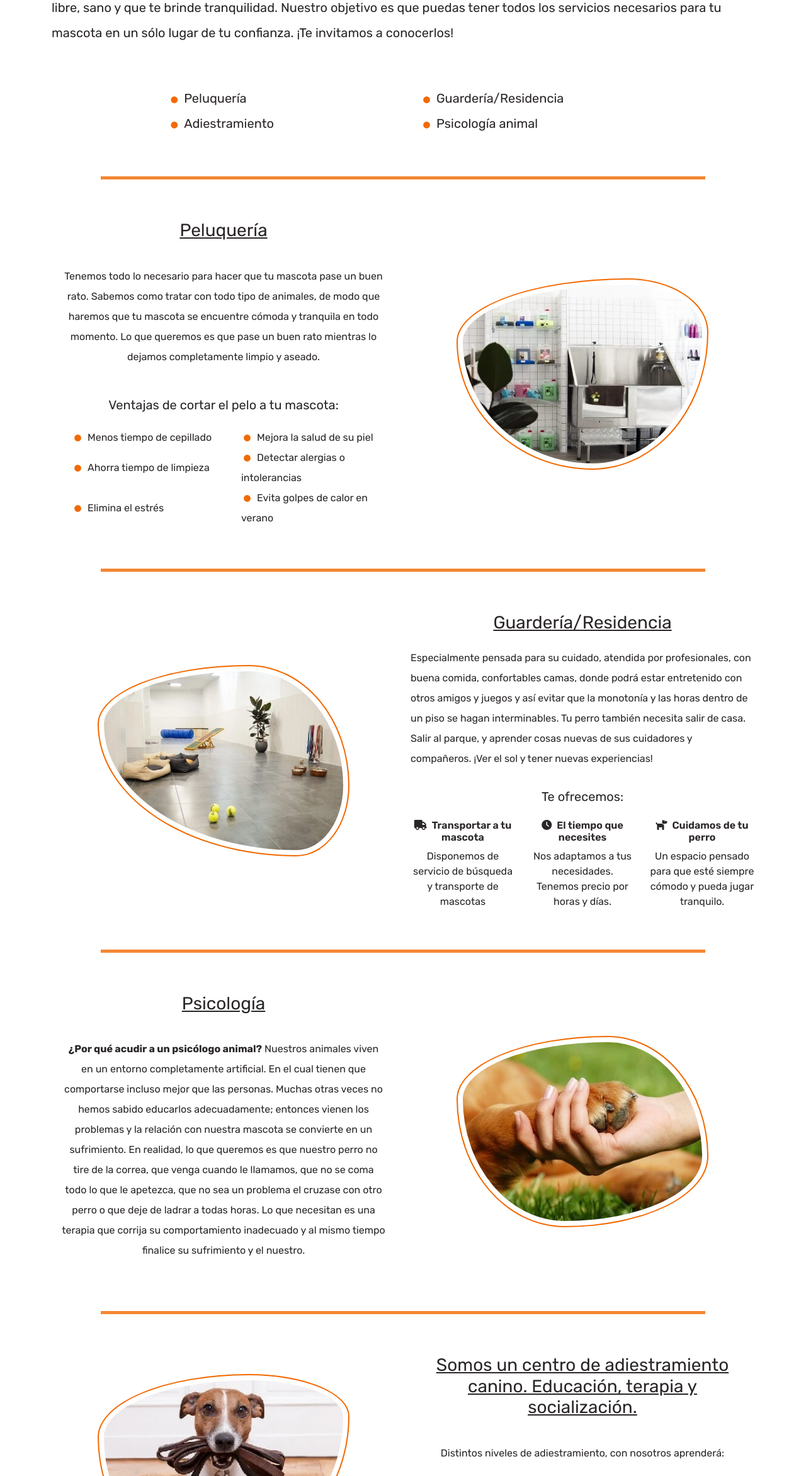
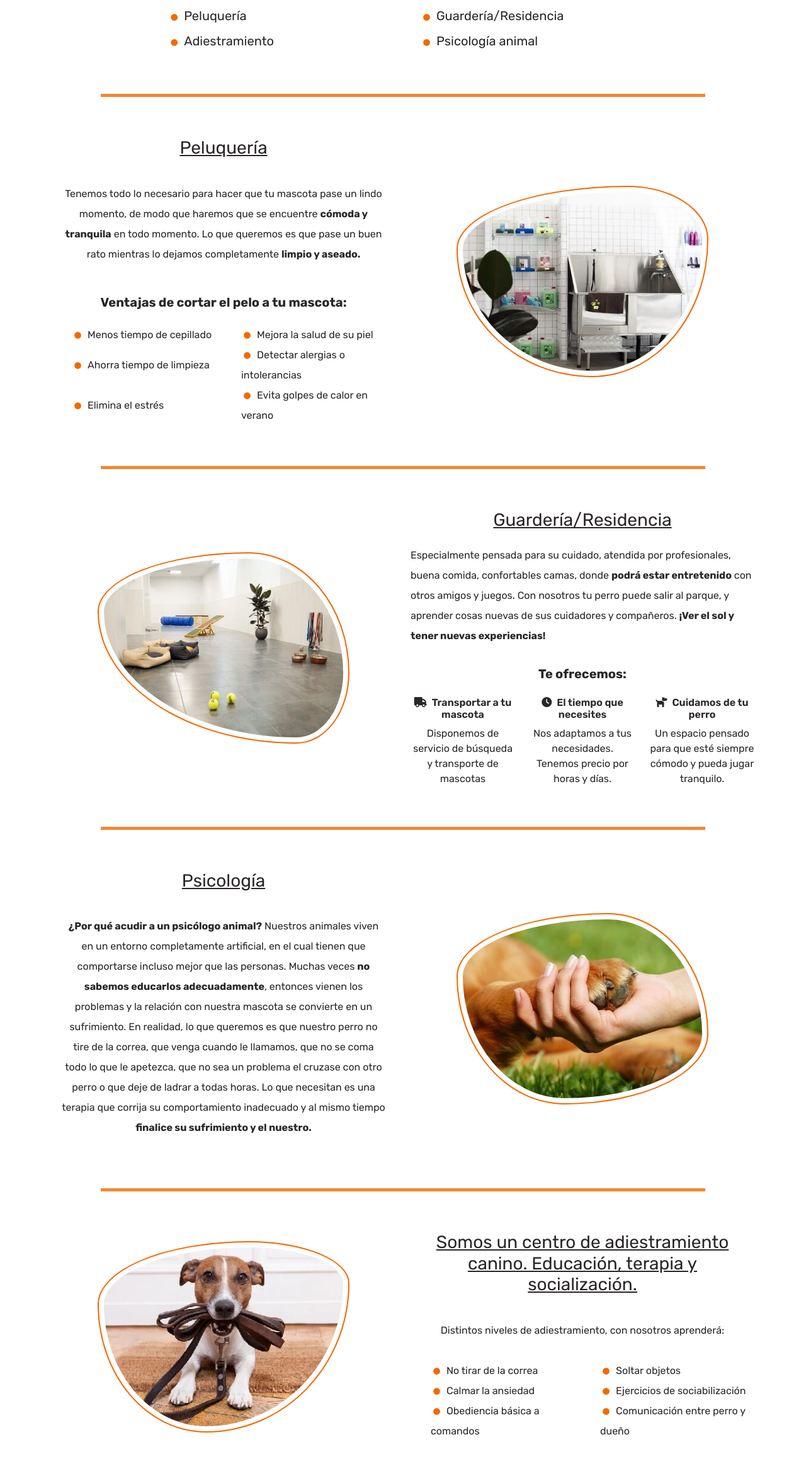
Before and after one commit to julilupo/guarderia_canina, a website: page servicios/Servicios.html in a window 1280 px wide. Shown: the part 456-2800 px from the top of the page at 63% size. Drawn offline with nearby package versions, Linux system fonts and the light colour scheme.

Commit message:
modificaciones responsive servicios

```diff
--- a/scss/modulos/_servicios.scss
+++ b/scss/modulos/_servicios.scss
@@ -3,6 +3,9 @@
 
     &__titulo{
         text-shadow: $shadow;
+        &-parrafo{
+            font-size: 18px;
+        }
     }
 
     &__texto{
@@ -18,6 +21,11 @@
         @include mobile{
             max-width: 250px;
             max-height: 250px;
+        }
+        &Otra{
+            @include tablet{
+                order: -1;
+            }
         }
     }
 
--- a/servicios/Servicios.html
+++ b/servicios/Servicios.html
@@ -21,7 +21,7 @@
   <!-- Header/Nav -->
 
   <header>
-    <nav class="navegador navbar navbar-expand-lg p-0">
+    <nav class="navegadorOtro navbar navbar-expand-lg pb-4">
       <div class="container">
         <a class="navbar-brand" href="../index.html"><img class="navegador__logo" src="../Assets/logo.png" alt="Logo Guarderia Canina"></a>
         <button class="navbar-toggler text-white" type="button" data-bs-toggle="collapse" data-bs-target="#navbarNav"
@@ -49,8 +49,6 @@
     </nav>
   </header>
 
-    <svg xmlns="http://www.w3.org/2000/svg" viewBox="0 0 1440 170"><path fill="#f26900" fill-opacity="1" d="M0,64L60,64C120,64,240,64,360,85.3C480,107,600,149,720,138.7C840,128,960,64,1080,58.7C1200,53,1320,107,1380,133.3L1440,160L1440,0L1380,0C1320,0,1200,0,1080,0C960,0,840,0,720,0C600,0,480,0,360,0C240,0,120,0,60,0L0,0Z"></path></svg>
-
   <!-- Main Section -->
 
 
@@ -58,7 +56,7 @@
     <section class="pb-5">
       <div class="servicios__texto container d-flex flex-column justify-content-center align-items-center">
         <h2 class="servicios__titulo text-uppercase text-center fs-1 pt-5 pb-5">Nuestros Servicios</h2>
-        <p class="lh-lg fs-5">En <b>Guardería Canina</b> queremos ofrecerte los mejores servicios para que puedas dejar a tu mascota en un ambiente libre, sano y que te brinde tranquilidad. Nuestro objetivo es que puedas tener todos los servicios necesarios para tu mascota en un sólo lugar de tu confianza. ¡Te invitamos a conocerlos! </p>
+        <p class="servicios__titulo-parrafo lh-lg">En <b>Guardería Canina</b> queremos ofrecerte los mejores servicios para que puedas dejar a <b>tu mascota</b> en un ambiente libre, sano y que te brinde tranquilidad. Nuestro objetivo es que puedas tener todos los servicios necesarios para tu mascota en un sólo lugar de tu confianza. <b>¡Te invitamos a conocerlos!</b></p>
         <ul class= "row row-cols-md-2 row-cols-1 lh-lg fs-5 mt-5">
           <li class="servicios__list col">Peluquería</li>
           <li class="servicios__list col">Guardería/Residencia</li>
@@ -71,8 +69,8 @@
         <div class="row justify-content-center align-items-center">
           <div class="col-md-6 col-sm-12 d-flex flex-column justify-content-evenly align-items-center">
             <h3 class="text-center text-decoration-underline p-3">Peluquería</h3>
-            <p class="text-center lh-lg p-3">Tenemos todo lo necesario para hacer que tu mascota pase un buen rato. Sabemos como tratar con todo tipo de animales, de modo que haremos que tu mascota se encuentre cómoda y tranquila en todo momento. Lo que queremos es que pase un buen rato mientras lo dejamos completamente limpio y aseado.</p>
-            <h5 class="text-center p-3">Ventajas de cortar el pelo a tu mascota:</h5>
+            <p class="text-center lh-lg p-3">Tenemos todo lo necesario para hacer que tu mascota pase un lindo momento, de modo que haremos que se encuentre <b>cómoda y tranquila</b> en todo momento. Lo que queremos es que pase un buen rato mientras lo dejamos completamente <b>limpio y aseado.</b></p>
+            <h5 class="text-center p-3 fw-bold">Ventajas de cortar el pelo a tu mascota:</h5>
             <ul class="row row-cols-md-2 row-cols-1 lh-lg justify-content-center align-items-center">
               <li class="servicios__list col text-left">Menos tiempo de cepillado</li>
               <li class="servicios__list col text-left">Mejora la salud de su piel</li>
@@ -82,7 +80,7 @@
               <li class="servicios__list col text-left">Evita golpes de calor en verano</li>
             </ul>
           </div>
-          <div class="col-md-6 col-sm-12 d-flex justify-content-center align-items-center">
+          <div class="servicios__imgOtra col-md-6 col-sm-12 d-flex justify-content-center align-items-center">
               <img class="servicios__img img-fluid p-2" id="peluqueria" src="../Assets/Peluqueria-1.webp" alt="Una imágen de nuestra peluquería canina">
           </div>
         </div>
@@ -95,9 +93,9 @@
           </div>
           <div class="col-md-6 col-sm-12 d-flex flex-column justify-content-evenly align-items-center">
             <h3 class="text-center text-decoration-underline p-3">Guardería/Residencia</h3>
-            <p class="lh-lg">Especialmente pensada para su cuidado, atendida por profesionales, con buena comida, confortables camas, donde podrá estar entretenido con otros amigos y juegos y así evitar que la monotonía y las horas dentro de un piso se hagan interminables. Tu perro también necesita salir de casa. Salir al parque, y aprender cosas nuevas de sus cuidadores y compañeros. ¡Ver el sol y tener nuevas experiencias!</p>
-            <h5 class="text-center p-3">Te ofrecemos:</h5>
-            <div class="row justify-content-center align-items-center">
+            <p class="lh-lg">Especialmente pensada para su cuidado, atendida por profesionales, buena comida, confortables camas, donde <b>podrá estar entretenido</b> con otros amigos y juegos. Con nosotros tu perro puede salir al parque, y aprender cosas nuevas de sus cuidadores y compañeros. <b>¡Ver el sol y tener nuevas experiencias!</b></p>
+            <h5 class="text-center p-3 fw-bold">Te ofrecemos:</h5>
+            <div class="row justify-content-center align-items-start">
               <div class="servicio__item col-lg-4 col-md-12 d-flex flex-column justify-content-center align-items-center">
                 <h6 class="fw-semibold text-center"><i class="fa-solid fa-truck pe-2"></i>Transportar a tu mascota</h6>
                 <p class="text-center">Disponemos de servicio de búsqueda y transporte de mascotas</p>
@@ -119,9 +117,9 @@
         <div class="row justify-content-center align-items-center">
           <div class="col-md-6 col-sm-12  d-flex flex-column justify-content-center align-items-center">
             <h3 class="text-center text-decoration-underline p-3">Psicología</h3>
-            <p class="text-center lh-lg p-3"><b>¿Por qué acudir a un psicólogo animal?</b> Nuestros animales viven en un entorno completamente artificial. En el cual tienen que comportarse incluso mejor que las personas. Muchas otras veces no hemos sabido educarlos adecuadamente; entonces vienen los problemas y la relación con nuestra mascota se convierte en un sufrimiento. En realidad, lo que queremos es que nuestro perro no tire de la correa, que venga cuando le llamamos, que no se coma todo lo que le apetezca, que no sea un problema el cruzase con otro perro o que deje de ladrar a todas horas. Lo que necesitan es una terapia que corrija su comportamiento inadecuado y al mismo tiempo finalice su sufrimiento y el nuestro.</p>
+            <p class="text-center lh-lg p-3"><b>¿Por qué acudir a un psicólogo animal?</b> Nuestros animales viven en un entorno completamente artificial, en el cual tienen que comportarse incluso mejor que las personas. Muchas veces <b>no sabemos educarlos adecuadamente</b>, entonces vienen los problemas y la relación con nuestra mascota se convierte en un sufrimiento. En realidad, lo que queremos es que nuestro perro no tire de la correa, que venga cuando le llamamos, que no se coma todo lo que le apetezca, que no sea un problema el cruzase con otro perro o que deje de ladrar a todas horas. Lo que necesitan es una terapia que corrija su comportamiento inadecuado y al mismo tiempo <b>finalice su sufrimiento y el nuestro.</b></p>
           </div>
-          <div class="col-md-6 col-sm-12  d-flex justify-content-center">
+          <div class="servicios__imgOtra col-md-6 col-sm-12  d-flex justify-content-center">
             <img class="servicios__img img-fluid p-2" id="psicologia" src="../Assets/Psicologia-1.webp" alt="Un perro y una persona dándose la mano/pata">
           </div>
         </div>
@@ -135,12 +133,12 @@
           <div class="col-md-6 col-sm-12 d-flex flex-column justify-content-center align-items-center">
             <h3 class="text-center text-decoration-underline p-3">Somos un centro de adiestramiento canino. Educación, terapia y socialización.</h3>
             <p class="text-center lh-lg p-3">Distintos niveles de adiestramiento, con nosotros aprenderá:</p>
-            <ul class="row row-cols-md-2 row-cols-1 lh-lg justify-content-center align-items-center">
+            <ul class="row row-cols-md-2 row-cols-1 lh-lg justify-content-center align-items-start">
               <li class="servicios__list col text-left">No tirar de la correa</li>
-              <li class="servicios__list col text-left">Obediencia Básica a comandos</li>
+              <li class="servicios__list col text-left">Soltar objetos</li>
               <li class="servicios__list col text-left">Calmar la ansiedad</li>
               <li class="servicios__list col text-left">Ejercicios de sociabilización</li>
-              <li class="servicios__list col text-left">Soltar objetos</li>
+              <li class="servicios__list col text-left">Obediencia básica a comandos</li>
               <li class="servicios__list col text-left">Comunicación entre perro y dueño</li>
             </ul>
           </div>
```
Also changed, not shown: contacto/Contactanos.html (+1 -1 lines), index.html (+1 -1 lines), css/styles.css.
